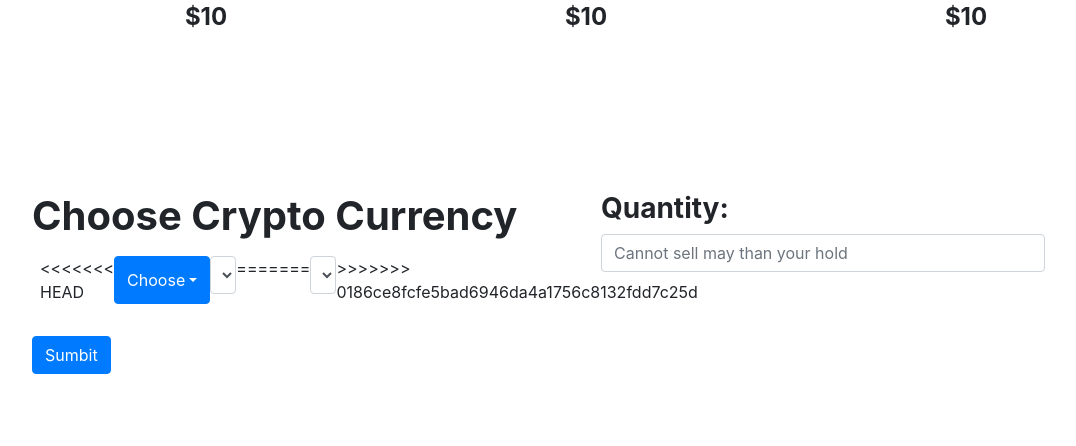
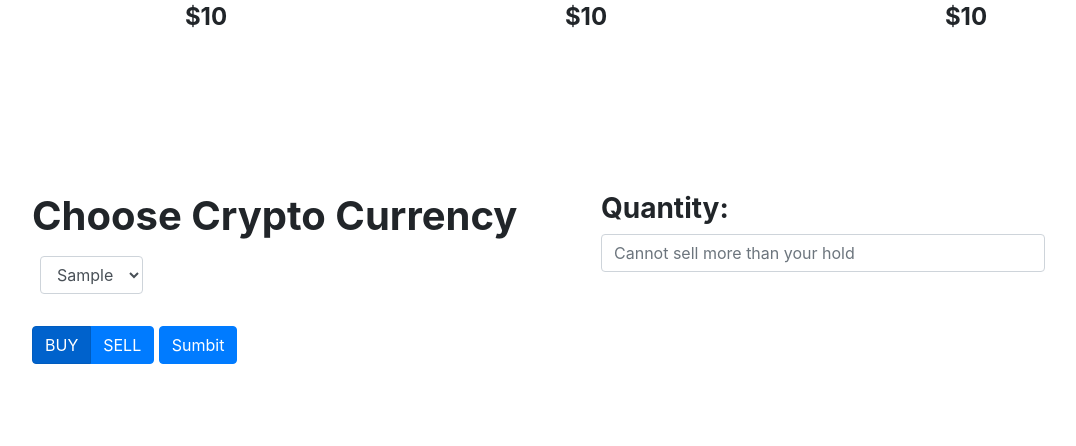
Before and after one commit to MinnL/Westworld, a Flask app: template templates/main.html in a window 1280 px wide. Shown: the part 916-1362 px from the top of the page, without its empty margins (54-1130 px from the left). After the commit the page ends 1280 px from the top, so only its background shows below. Run offline with Flask 2, Linux system fonts and the light colour scheme; the template is opened without the code that fills it: most values are stand-ins (such as "Sample title", 1, 10 or a date in 2020); some libraries are stand-ins or nearby versions.

Commit message:
Update main.html

```diff
--- a/templates/main.html
+++ b/templates/main.html
@@ -103,36 +103,27 @@
     <div class="container">
       <div class="row">
         <div class="col-md-12 p-3" style="">
-          <form method="post" action="/ordersummary">
+          <form method="post" action="">
             <div class="form-group my-3">
               <div class="row">
                 <div class="col-md-6">
                   <h1 class=""><b>Choose Crypto Currency</b></h1>
                   <div class="btn-group m-2">
-<<<<<<< HEAD
-                    <button class="btn btn-primary dropdown-toggle" data-toggle="dropdown">Choose</button>
-                    <select class="form-control" name="itemOrdered">
-                    {% for symbol_id,coin_type in stuff %}
-                      <option value="{{symbol_id}}">{{coin_type}}</option>
-                    {% endfor %}
-                    </select>
-=======
                     <select class="form-control" name="itemOrdered"> {% for symbol_id,coin_type in stuff %} <option value="{{symbol_id}}">{{coin_type}}</option> {% endfor %} </select>
->>>>>>> 0186ce8fcfe5bad6946da4a1756c8132fdd7c25d
                   </div>
                 </div>
                 <div class="col-md-6">
                   <h3 class=""><b>Quantity:</b></h3>
                   <div class="form-group row">
-                    <div class="col-10"><input class="form-control" id="form7" placeholder="Cannot sell may than your hold"></div>
+                    <div class="col-10"><input type="number" class="form-control" id="form7" placeholder="Cannot sell more than your hold"></div>
                   </div>
                 </div>
               </div>
             </div>
-            <!-- <div class="btn-group btn-group-toggle" data-toggle="buttons">
+            <div class="btn-group btn-group-toggle" data-toggle="buttons">
               <label class="btn btn-primary active">BUY</label>
               <label class="btn btn-primary">SELL</label>
-            </div> -->
+            </div>
             <button type="submit" class="btn btn-primary my-2" href="/ordersummary">Sumbit<br></button>
           </form>
         </div>
```
